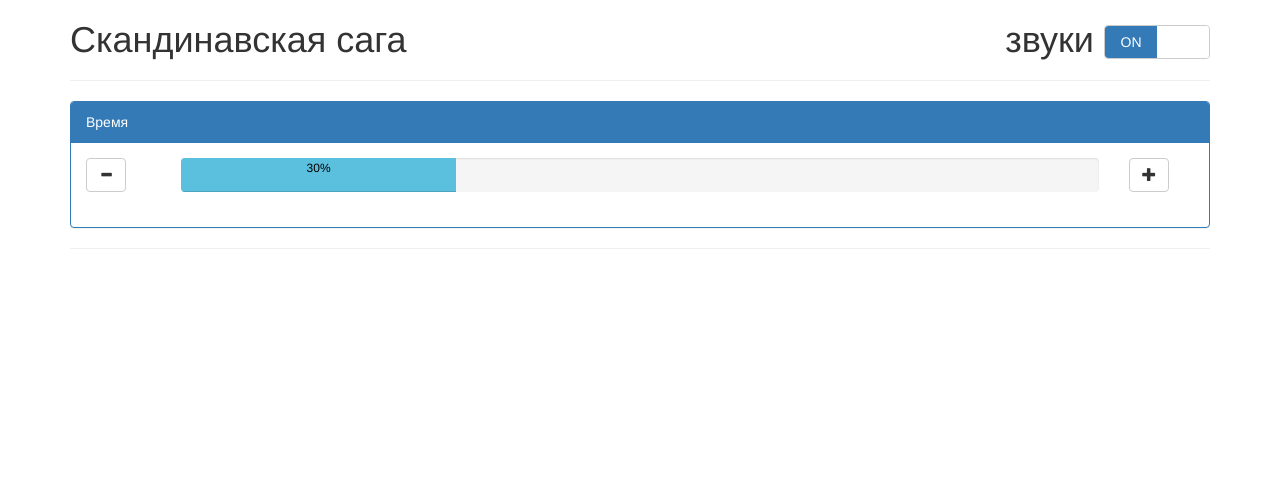
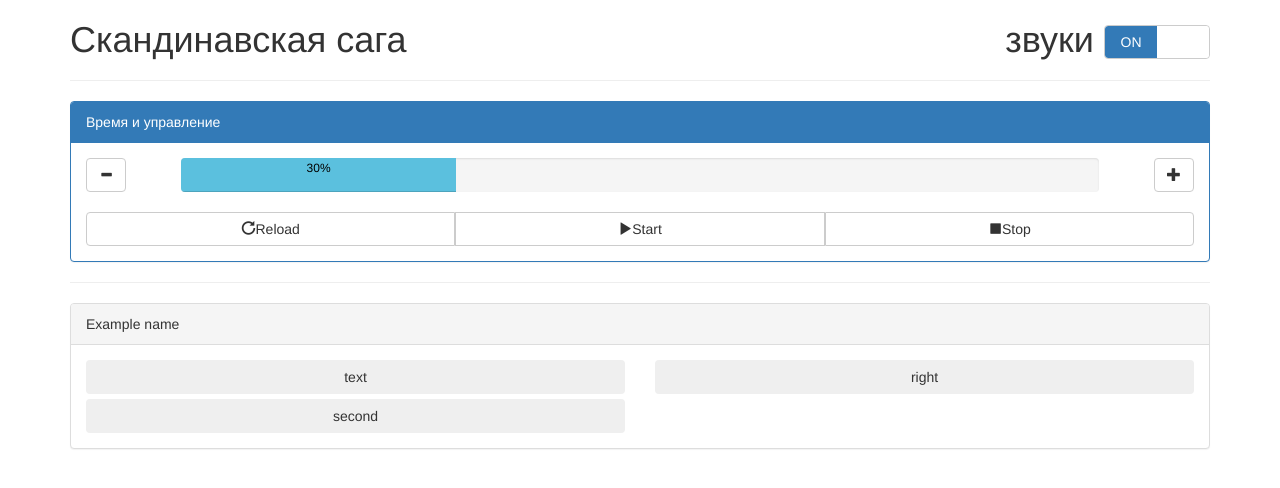
Before and after one commit to niyazm524/saga, a Flask app: page / in a window 1280 px wide. Shown: the top 488 px of the page. Run offline with Flask 2, Linux system fonts and the light colour scheme; some libraries are stand-ins or nearby versions.

Commit message:
Added ajax requests, event handling, layout parsing, button id references

```diff
--- a/handler.py
+++ b/handler.py
@@ -5,10 +5,11 @@ class Handler:
     BY_TYPE = 1
     BY_TYPE_AND_DATA = 2
 
-    def __init__(self, clause: Event, action_func: function, conformity_by=BY_TYPE_AND_DATA):
+    def __init__(self, clause: Event, action_func, conformity_by=BY_TYPE_AND_DATA):
         self.clause_event = clause
         self.action_func = action_func
         self.conformity_by = conformity_by
+        self.fired_event = None
 
     def check_event(self, event: Event):
         if self.conformity_by == Handler.BY_TYPE_AND_DATA:
--- /dev/null
+++ b/layout.json
@@ -0,0 +1,10 @@
+[
+  {"name": "Example name",
+    "leftbuttons": [
+      {"text": "text", "id": "some-id"},
+      {"text": "second", "id": "dont-repeat"}
+    ],
+    "rightbuttons": [
+      {"text": "right", "id": "right"}
+    ]}
+]
--- a/main.py
+++ b/main.py
@@ -1,17 +1,47 @@
 #!/usr/bin/python3
-from flask import Flask, render_template
+from flask import Flask, render_template, request
 from quest import Quest
 from log_config import log_config
 import logging, logging.config
+from observer import Observer
+from events import Event, EventType
+import json
+
 
 app = Flask(__name__)
-quest = Quest("Saga")
 logging.config.dictConfig(log_config)
 logger = logging.getLogger("saga")
+observer = Observer(logger)
+quest = Quest("Скандинавская сага", observer)
+try:
+    layout_file = open("layout.json", 'r')
+    layout_content = layout_file.read()
+    if layout_content == "":
+        layout_content = "[]"
+    layout = json.loads(layout_content)
+except ValueError:
+    logger.error("Can't deserialize layout!")
+    logger.error("Quitting..")
+    raise SystemExit()
+
 
 @app.route('/')
 def index():
-    return render_template("index.html", name=quest.name)
+    return render_template("index.html", name=quest.name, layout=layout)
+
+
+@app.route('/setup')
+def setup():
+    return render_template("setup.html", layout=layout)
+
+
+@app.route('/btn_click', methods=['GET', 'POST'])
+def btn_click():
+    btn_id = request.args.get('id', default="", type=str)
+    if btn_id == "":
+        return "fail"
+    observer.push_event(Event(EventType.WEB_BUTTON_CLICKED, btn_id))
+    return "ok"
 
 
 if __name__ == "__main__":
--- a/static/js/script.js
+++ b/static/js/script.js
@@ -14,3 +14,21 @@ $("#time-add").click(function(){
     time += 5;
     updateTimeProgress(time);
 });
+$(".btn").click(function(event){
+    $.get(
+      "/btn_click",
+      {
+        id: event.target.id.replace(/^button-/, '')
+      }
+    )
+    .success(function(res) {
+        if(res != "ok" && !$(event.target).hasClass("btn-warning")){
+            $(event.target).addClass("btn-warning");
+        }
+    })
+    .error(function() {
+        if(!$(event.target).hasClass("btn-warning")){
+            $(event.target).addClass("btn-warning");
+        }
+    })
+});
--- /dev/null
+++ b/templates/base.html
@@ -0,0 +1,80 @@
+<!DOCTYPE html>
+<html lang="ru">
+<head>
+    <meta charset="utf-8">
+    <meta http-equiv="X-UA-Compatible" content="IE=edge">
+    <meta name="viewport" content="width=device-width, initial-scale=1">
+    <!-- The above 3 meta tags *must* come first in the head; any other head content must come *after* these tags -->
+    <title>{% block title %}Панель управления{% endblock %}</title>
+
+    <!-- Bootstrap -->
+    <link href="{{ url_for('static', filename='css/bootstrap.min.css') }}" rel="stylesheet">
+    <link href="{{ url_for('static', filename='css/bootstrap-switch.min.css') }}" rel="stylesheet">
+    <link href="{{ url_for('static', filename='css/styles.css') }}" rel="stylesheet">
+
+    <!-- HTML5 shim and Respond.js for IE8 support of HTML5 elements and media queries -->
+    <!-- WARNING: Respond.js doesn't work if you view the page via file:// -->
+    <!--[if lt IE 9]>
+    <script src="{{ url_for('static', filename='js/html5shiv.min.js') }}"></script>
+    <script src="{{ url_for('static', filename='js/respond.min.js') }}"></script>
+    <![endif]-->
+</head>
+<body>
+<div class="container">
+    <h1>{% block hname %}Скандинавская сага{% endblock %}<div class="sounds pull-right">
+        <span>звуки</span>
+        <input type="checkbox" name="soundstoggle" checked>
+    </div>
+    </h1>
+    <hr/>
+    <div class="panel panel-primary">
+        <div class="panel-heading">Время и управление</div>
+        <div class="panel-body">
+            <div class="row">
+                <div class="col-sm-1">
+                    <button type="button" class="btn btn-default" id="time-reduce">
+                        <span class="glyphicon glyphicon-minus"></span>
+                    </button>
+                </div>
+                <div class="col-sm-10">
+                    <div class="progress">
+                        <div class="progress-bar progress-bar-info" id="time-progress" style="width:30%" role="progressbar" aria-valuemin="0" aria-valuemax="90" aria-valuenow="30"><span>30%</span></div>
+                    </div>
+                </div>
+                <div class="col-sm-1">
+                    <button type="button" class="btn btn-default pull-right" id="time-add">
+                        <span class="glyphicon glyphicon-plus"></span>
+                    </button>
+                </div>
+            </div>
+            <div class="row">
+                <div class="col-sm-12">
+                    <div class="btn-group btn-group-justified" role="group" aria-label="Control">
+                        <div class="btn-group" role="group">
+                            <button type="button" id="button-reload" class="btn btn-default"><span class="glyphicon glyphicon-repeat"></span>Reload</button>
+                        </div>
+                        <div class="btn-group" role="group">
+                            <button type="button" id="button-start" class="btn btn-default"><span class="glyphicon glyphicon-play"></span>Start</button>
+                        </div>
+                        <div class="btn-group" role="group">
+                            <button type="button" id="button-stop" class="btn btn-default"><span class="glyphicon glyphicon-stop"></span>Stop</button>
+                        </div>
+                    </div>
+                </div>
+            </div>
+        </div>
+    </div>
+    <hr/>
+    {% block content %}{% endblock %}
+</div>
+
+<!-- jQuery (necessary for Bootstrap's JavaScript plugins) -->
+<script src="{{ url_for('static', filename='js/jquery.min.js') }}"></script>
+<!-- Include all compiled plugins (below), or include individual files as needed -->
+<script src="{{ url_for('static', filename='js/bootstrap.min.js') }}"></script>
+<script src="{{ url_for('static', filename='js/bootstrap-switch.min.js') }}"></script>
+<script src="{{ url_for('static', filename='js/script.js') }}"></script>
+{% block scripts %}{% endblock %}
+
+</body>
+</html>
--- a/templates/index.html
+++ b/templates/index.html
@@ -1,64 +1,23 @@
-<!DOCTYPE html>
-<html lang="ru">
-<head>
-    <meta charset="utf-8">
-    <meta http-equiv="X-UA-Compatible" content="IE=edge">
-    <meta name="viewport" content="width=device-width, initial-scale=1">
-    <!-- The above 3 meta tags *must* come first in the head; any other head content must come *after* these tags -->
-    <title>Панель управления</title>
+{% extends "base.html" %}
 
-    <!-- Bootstrap -->
-    <link href="{{ url_for('static', filename='css/bootstrap.min.css') }}" rel="stylesheet">
-    <link href="{{ url_for('static', filename='css/bootstrap-switch.min.css') }}" rel="stylesheet">
-    <link href="{{ url_for('static', filename='css/styles.css') }}" rel="stylesheet">
-
-    <!-- HTML5 shim and Respond.js for IE8 support of HTML5 elements and media queries -->
-    <!-- WARNING: Respond.js doesn't work if you view the page via file:// -->
-    <!--[if lt IE 9]>
-    <script src="{{ url_for('static', filename='js/html5shiv.min.js') }}"></script>
-    <script src="{{ url_for('static', filename='js/respond.min.js') }}"></script>
-    <![endif]-->
-</head>
-<body>
-<div class="container">
-    <h1>Скандинавская сага <div class="sounds pull-right">
-        <span>звуки</span>
-        <input type="checkbox" name="soundstoggle" checked>
-    </div>
-    </h1>
-    <hr/>
-    <div class="panel panel-primary">
-        <div class="panel-heading">Время</div>
-        <div class="panel-body">
-            <div class="row">
-                <div class="col-sm-1">
-                    <button type="button" class="btn btn-default" id="time-reduce">
-                        <span class="glyphicon glyphicon-minus"></span>
-                    </button>
-                </div>
-                <div class="col-sm-10">
-                    <div class="progress">
-                        <div class="progress-bar progress-bar-info" id="time-progress" style="width:30%" role="progressbar" aria-valuemin="0" aria-valuemax="90" aria-valuenow="30"><span>30%</span></div>
-                    </div>
-                </div>
-                <div class="col-sm-1">
-                    <button type="button" class="btn btn-default" id="time-add">
-                        <span class="glyphicon glyphicon-plus"></span>
-                    </button>
-                </div>
+{% block content %}
+{% for group in layout %}
+<div class="panel panel-default">
+    <div class="panel-heading">{{ group.name }}</div>
+    <div class="panel-body">
+        <div class="row">
+            <div class="col-sm-6">
+                {% for leftbutton in group.leftbuttons %}
+                <button type="button" class="btn btn-block" id="button-{{ leftbutton.id }}">{{ leftbutton.text }}</button>
+                {% endfor %}
+            </div>
+            <div class="col-sm-6">
+                {% for rightbutton in group.rightbuttons %}
+                <button type="button" class="btn btn-block" id="button-{{ rightbutton.id }}">{{ rightbutton.text }}</button>
+                {% endfor %}
             </div>
         </div>
     </div>
-    <hr/>
-
 </div>
-
-<!-- jQuery (necessary for Bootstrap's JavaScript plugins) -->
-<script src="{{ url_for('static', filename='js/jquery.min.js') }}"></script>
-<!-- Include all compiled plugins (below), or include individual files as needed -->
-<script src="{{ url_for('static', filename='js/bootstrap.min.js') }}"></script>
-<script src="{{ url_for('static', filename='js/bootstrap-switch.min.js') }}"></script>
-<script src="{{ url_for('static', filename='js/script.js') }}"></script>
-
-</body>
-</html>
+{% endfor %}
+{% endblock content %}
```
Also changed, not shown: events.py (+4 -4 lines), observer.py (+11 -0 lines), quest.py (+9 -5 lines), templates/setup.html (added, +10 -0 lines), static/js/setup.js (added).
